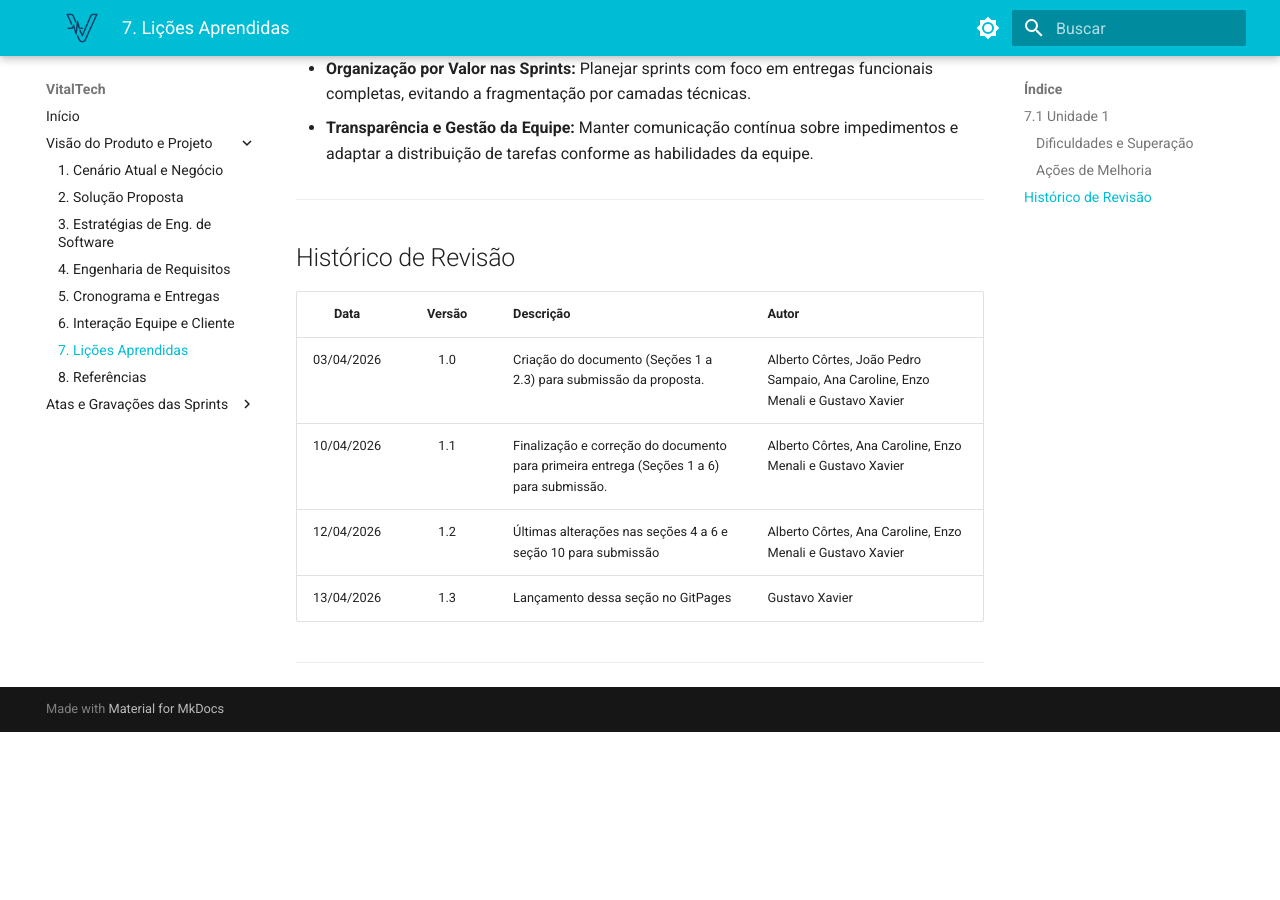
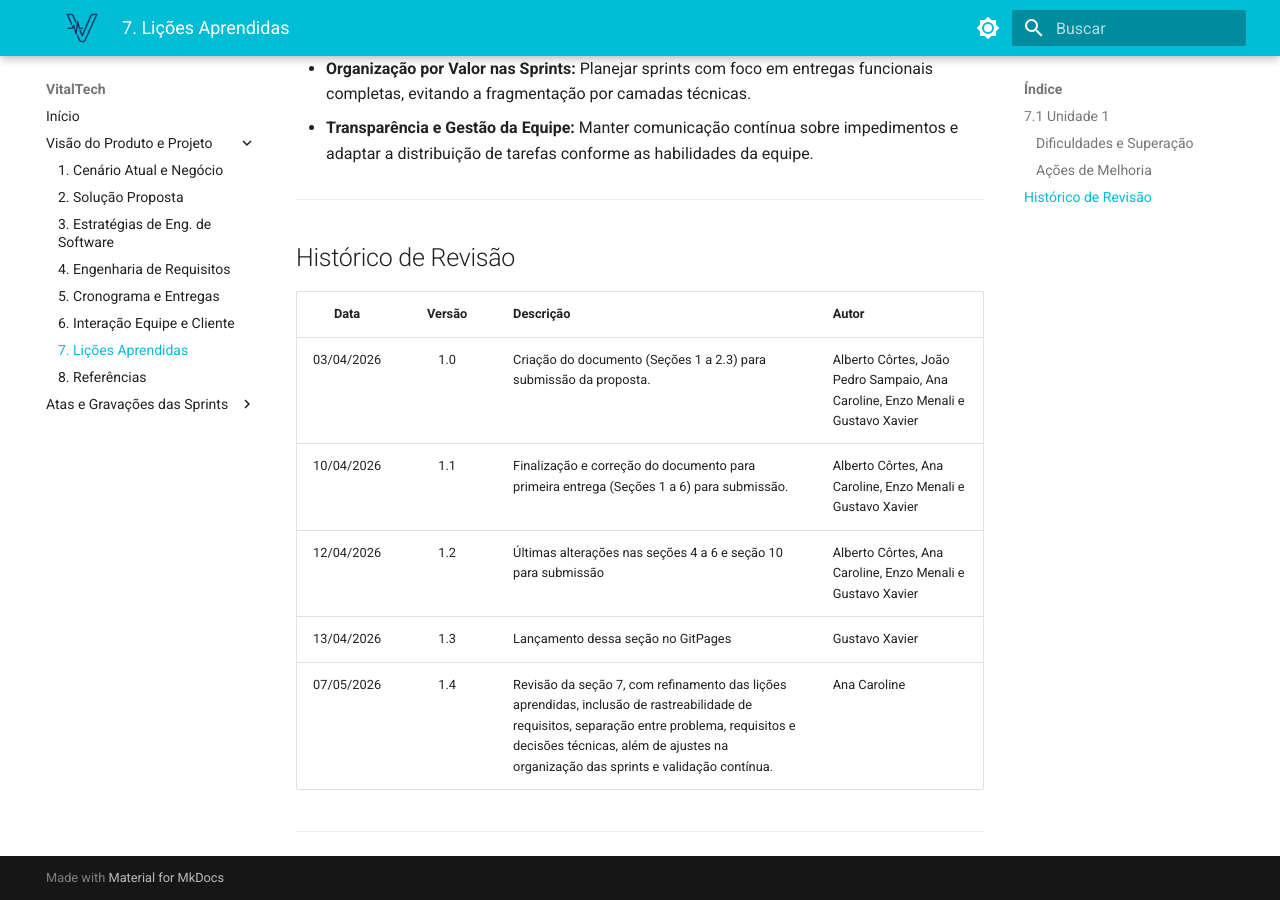
Before and after one commit to mdsreq-fga-unb/REQ-2026.1-T01-VitalTech, an MkDocs documentation site: the page built from docs/visao/licoes_aprendidas.md, in a window 1280 px wide and 900 px high, scrolled down 1611 px. Built offline with MkDocs 1.6.1 and Material for MkDocs 9.7.7, drawn with Linux system fonts in a browser that asks for light colours; before the commit the page ends 2343 px from its top, so only the background shows below that.

Commit message:
ajuste revisão

```diff
--- a/docs/visao/licoes_aprendidas.md
+++ b/docs/visao/licoes_aprendidas.md
@@ -42,6 +42,6 @@ Durante a execução da Fase de Planejamento (Sprint 0) e o início das atividad
 | 10/04/2026 | 1.1 | Finalização e correção do documento para primeira entrega (Seções 1 a 6) para submissão. | Alberto Côrtes, Ana Caroline, Enzo Menali e Gustavo Xavier |
 | 12/04/2026 | 1.2 | Últimas alterações nas seções 4 a 6 e seção 10 para submissão | Alberto Côrtes, Ana Caroline, Enzo Menali e Gustavo Xavier |
 | 13/04/2026 | 1.3 | Lançamento dessa seção no GitPages | Gustavo Xavier |
-
+| 07/05/2026 | 1.4 | Revisão da seção 7, com refinamento das lições aprendidas, inclusão de rastreabilidade de requisitos, separação entre problema, requisitos e decisões técnicas, além de ajustes na organização das sprints e validação contínua. | Ana Caroline |
 
 ---
```
Also changed, not shown: docs/visao/interacao.md (+2 -0 lines).
